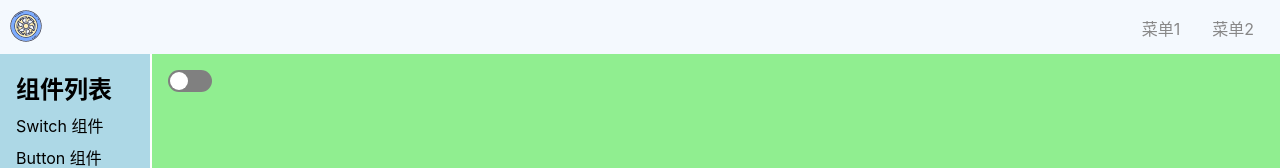
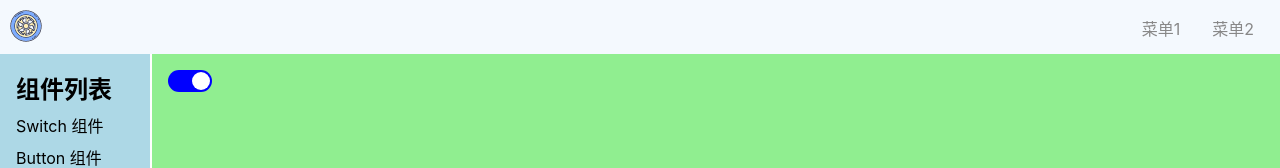
Before and after one commit to dax1-zyh/dax1-ui, a Vue app: page /#/doc/switch in a window 1280 px wide. Shown: the top 168 px of the page. Built offline with nearby package versions, Linux system fonts and the light colour scheme.

Commit message:
switch可以接受外部value和input事件

```diff
--- a/src/components/SwitchDemo.vue
+++ b/src/components/SwitchDemo.vue
@@ -1,14 +1,20 @@
 <template>
   <div>
-    <Switch />
+    <Switch :value="y" @input="y = $event"/>
   </div>
 </template>
 
-<script>
+<script lant="ts">
 import Switch from '../lib/Switch.vue'
+import {ref} from 'vue'
+
 export default {
   components: {
     Switch
+  },
+  setup() {
+    const y = ref(true)
+    return {y}
   }
 }
 </script>
--- a/src/lib/Switch.vue
+++ b/src/lib/Switch.vue
@@ -1,19 +1,21 @@
 <template>
-  <button :class="{checked:checked}" @click="toggle">
+  <button :class="{checked:value}" @click="toggle">
     <span></span>
   </button>
 </template>
 
-<script>
+<script lang="ts">
 import {ref} from 'vue'
 
 export default {
-  setup() {
-    const checked = ref(false)
+  props: {
+    value: Boolean
+  },
+  setup(props, context) {
     const toggle = () => {
-      checked.value = !checked.value
+      context.emit('input', !props.value)
     }
-    return {checked, toggle}
+    return {toggle}
   }
 }
 </script>
```
